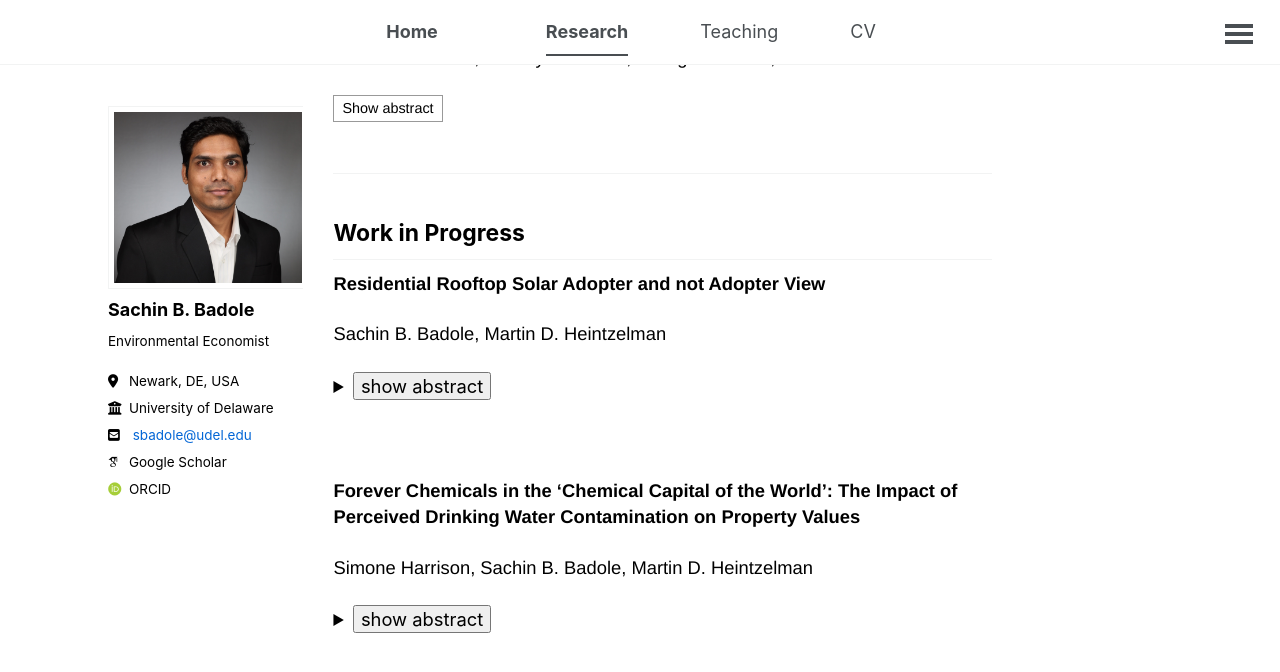
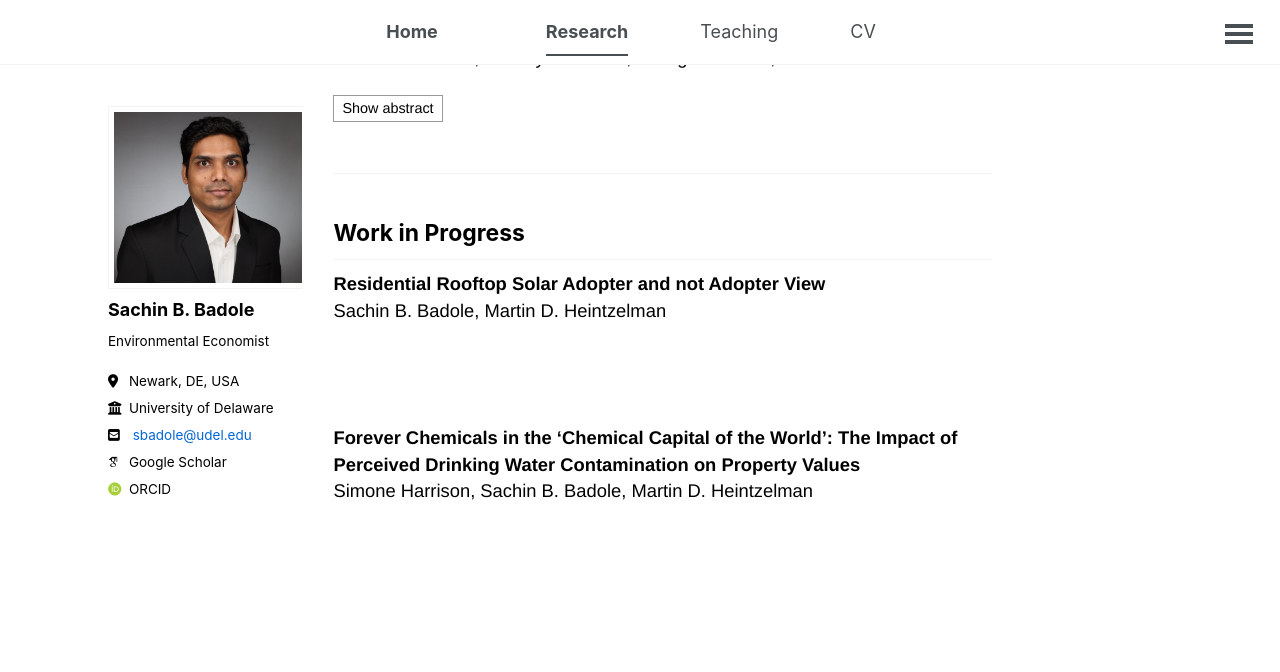
Before and after one commit to sachin-b-badole/sachin-b-badole.github.io, a Jekyll site: the page built from _pages/research.md, in a window 1280 px wide and 900 px high, scrolled down 1148 px. Shown: the top 672 px of the window. Built offline with Jekyll 4.4.1, drawn with Linux system fonts in a browser that asks for light colours; some web fonts are replaced.

Commit message:
Update research.md

```diff
--- a/_pages/research.md
+++ b/_pages/research.md
@@ -79,13 +79,7 @@
 {% assign wips = site.publications | where: "type", "work in progress" | sort: "order" | reverse %}
 {% for p in wips %}
 **{{ p.title }}**
-
 {{ p.authors | join: ", " }}
-
-<details>
-  <summary><button class="abs-btn">show abstract</button></summary>
-  <p>{{ p.abstract }}</p>
-</details>
 
 {% if p.pdf %}[Draft]({{ p.pdf }}){% endif %}
 {% if p.website %} | [Project Page]({{ p.website }}){% endif %}
```
